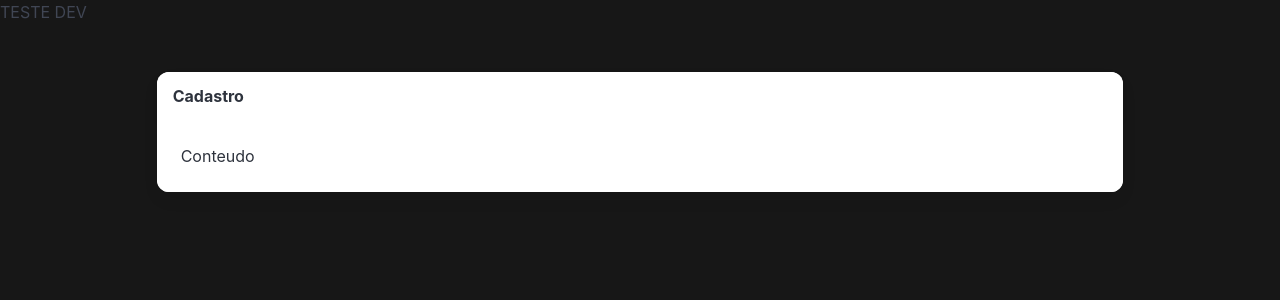
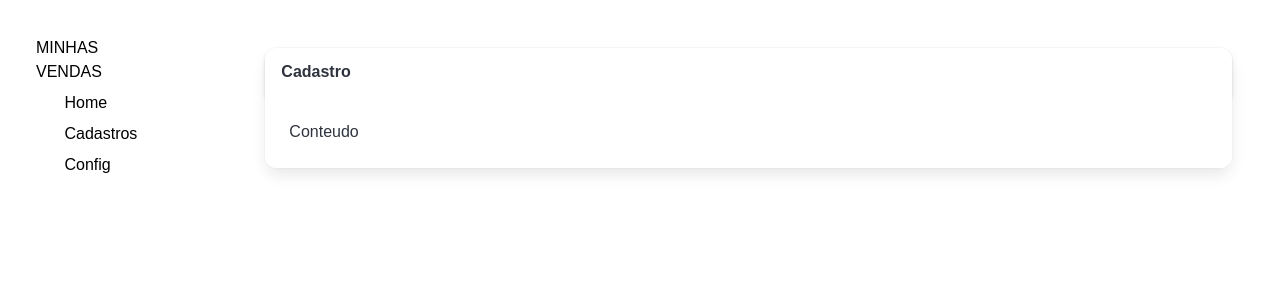
Before and after one commit to Marrafon91/Vendas-App, a Next.js app: page / in a window 1280 px wide. Shown: the top 300 px of the page. Built offline with nearby package versions, Linux system fonts and the light colour scheme.

Commit message:
Implementação do menu lateral

```diff
--- a/src/app/globals.css
+++ b/src/app/globals.css
@@ -1,24 +1,7 @@
-:root {
-  --background: #ffffff;
-  --foreground: #171717;
-}
-
-@media (prefers-color-scheme: dark) {
-  :root {
-    --background: #0a0a0a;
-    --foreground: #ededed;
-  }
-}
-
-html,
-body {
-  max-width: 100vw;
-  overflow-x: hidden;
-}
 
 body {
-  color: var(--foreground);
+  color: #000;
   min-height: 100vh;
-  background: var(--foreground);
+  background: #fff;
   font-family: Arial, Helvetica, sans-serif;
 }
--- a/src/app/layout.tsx
+++ b/src/app/layout.tsx
@@ -1,4 +1,4 @@
-
+import 'bulma/css/bulma.css'
 import "./globals.css";
 
 export default function RootLayout({
--- a/src/app/page.tsx
+++ b/src/app/page.tsx
@@ -1,6 +1,6 @@
+import 'bulma/css/bulma.css'
+import { Layout } from 'components/layout'
 import Head from "next/head"
-import 'bulma/css/bulma.css'
-import { Layout }  from 'components/layout'
 
 const Home: React.FC = () => {
   return (
@@ -9,7 +9,7 @@ const Home: React.FC = () => {
       <title>Vendas App</title>
       <link rel="icon" href="/favicon.icon" />
       </Head>
-      <h1>TESTE DEV</h1>
+
       <Layout />
     </div>
   )
--- a/src/components/layout/index.tsx
+++ b/src/components/layout/index.tsx
@@ -1,8 +1,12 @@
+import { Menu } from './menu'
+
+export { Menu } from './menu'
+
 export const Layout: React.FC = () => {
     return (
         <div className="app">
             <section className="main-content columns is-fullheight">
-                {/* {menu ficara aqui} */}
+                <Menu />
 
                 <div className="container column is-10">
                     <div className="section">
--- /dev/null
+++ b/src/components/layout/menu/index.tsx
@@ -0,0 +1,29 @@
+export const Menu: React.FC = () => {
+    return (
+        <aside className="column is-2 is-narrow-mobile is-fullheight section is-hidden-mobile">
+            <p className="menu-label is-hidden-touch">
+                Minhas Vendas
+            </p>
+            <ul className="menu-list">
+                <li>
+                    <a href="#">
+                        <span className="icon"></span> Home
+                    </a>
+                </li>
+
+                <li>
+                    <a href="#">
+                        <span className="icon"></span> Cadastros
+                    </a>
+                </li>
+
+                <li>
+                    <a href="#">
+                        <span className="icon"></span> Config
+                    </a>
+                </li>
+            </ul>
+
+        </aside>
+    )
+}
```
